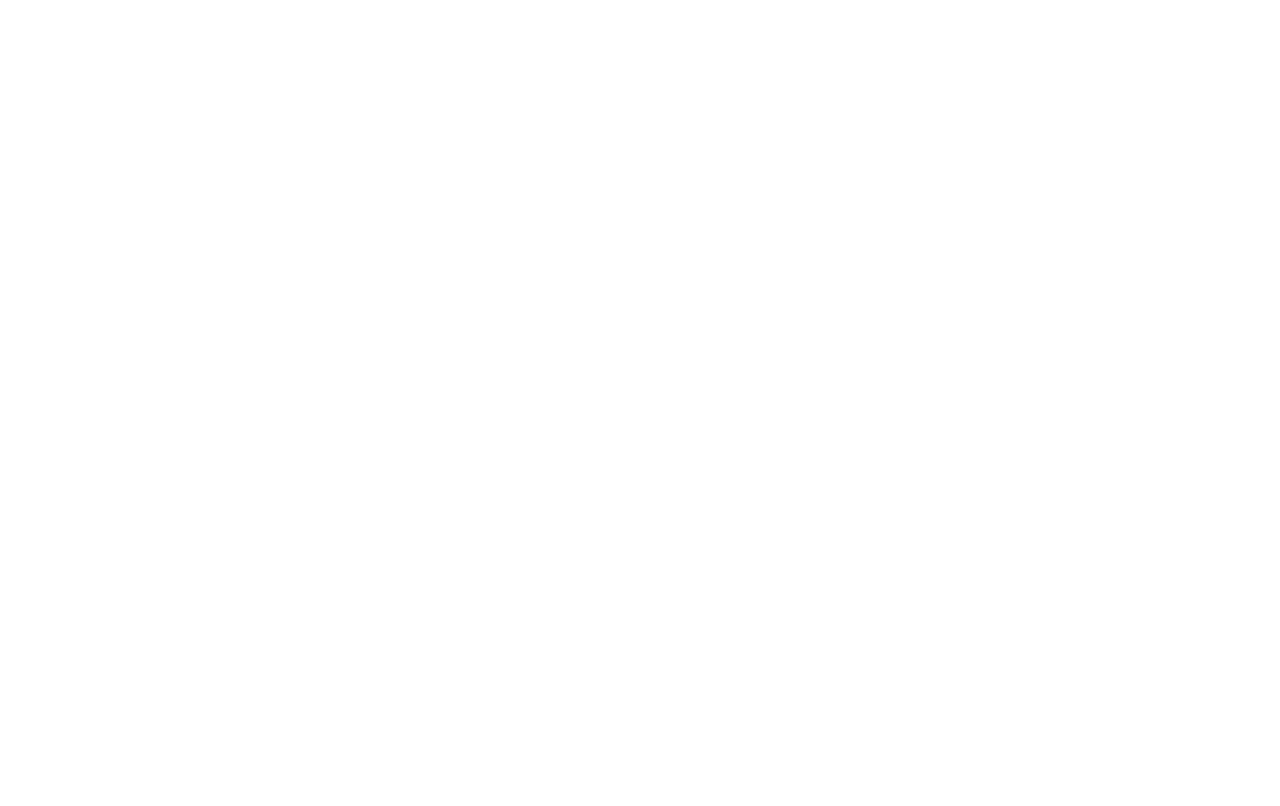
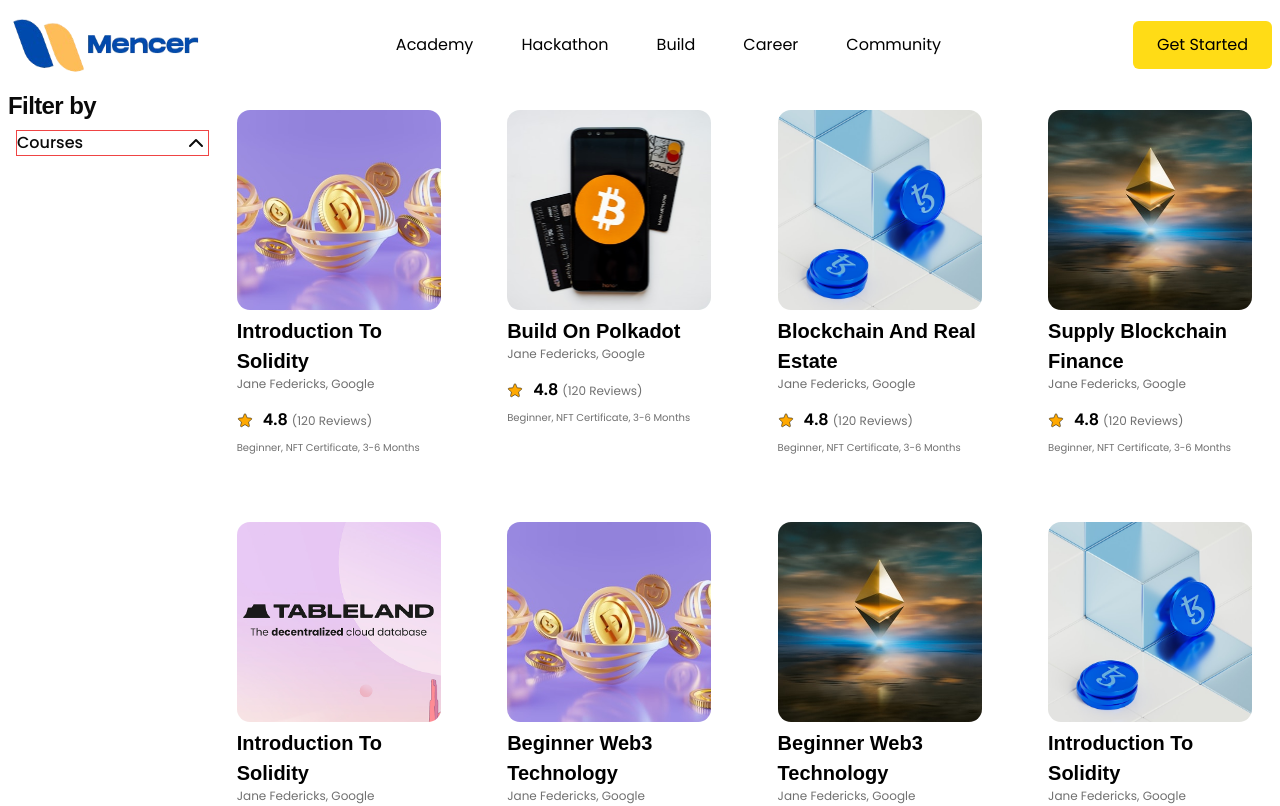
Before and after one commit to TryYourBestAndLeaveTheRest/mencer_show, a React (Vite) app in the folder src/mencer_show_frontend/: page /courses in a window 1280 px wide. Before the commit this address had no page. Shown: the top 806 px of the page. Built offline with nearby package versions, Linux system fonts and the light colour scheme; a web font is replaced by a local one.

Commit message:
courses page

```diff
--- a/src/mencer_show_frontend/package.json
+++ b/src/mencer_show_frontend/package.json
@@ -14,8 +14,10 @@
     "@dfinity/agent": "^1.4.0",
     "@dfinity/candid": "^1.4.0",
     "@dfinity/principal": "^1.4.0",
+    "@gsap/react": "^2.1.1",
     "@radix-ui/react-avatar": "^1.1.1",
     "@radix-ui/react-checkbox": "^1.1.2",
+    "@radix-ui/react-collapsible": "^1.1.1",
     "@radix-ui/react-progress": "^1.1.0",
     "@radix-ui/react-slot": "^1.1.0",
     "@radix-ui/react-tabs": "^1.1.1",
@@ -23,6 +25,7 @@
     "clsx": "^2.1.1",
     "formik": "^2.4.6",
     "framer-motion": "^11.11.1",
+    "gsap": "^3.12.5",
     "lucide-react": "^0.447.0",
     "react": "^18.2.0",
     "react-dom": "^18.2.0",
--- a/src/mencer_show_frontend/src/App.jsx
+++ b/src/mencer_show_frontend/src/App.jsx
@@ -30,12 +30,16 @@
 import Testimonials from "./components/homepage/testimonials";
 import MencerMarquee from "./components/homepage/ui/mencerMarquee";
 import WhyWeAreDifferent from "./components/homepage/whyWeAreDifferent";
+import AllCourses from "./pages/courses/courses";
+
 
 
 function App() {
 	return (
 		<Router>
 			<Routes>
+        {/* courses routes */}
+        <Route path="/courses" element={<AllCourses />} />
 
 				{/* Dashboard routes */}
 				<Route path="/dashboard" element={<Dashboard />} />
@@ -45,6 +49,7 @@
 					path="/dashboard/learn/:courseId"
 					elemen  t={<LearnCourseDetails />}
 				/>
+
 
 				{/* auth routes */}
 
--- /dev/null
+++ b/src/mencer_show_frontend/src/components/courses/coursesidebar.jsx
@@ -0,0 +1,75 @@
+import React from 'react'
+import gsap from 'gsap'
+import { useGSAP } from '@gsap/react'
+import { ChevronUp } from 'lucide-react';
+import { TypographyH5 } from '../Typography';
+import { Checkbox } from '../ui/checkbox';
+
+
+
+
+const Sidebar = () => {
+  const timeline = React.useRef();
+  const containerRef = React.useRef(null)
+  const [ coursesAccordion, setCoursesAccordion ] = React.useState(false);
+  const { context, contextSafe } = useGSAP(() => {
+    timeline.current = gsap.timeline({
+      defaults : {
+        duration : .2
+      }
+    })
+  }, {
+    scope : containerRef
+  })
+  const setAccordion1 = contextSafe(() => {
+    setCoursesAccordion(prevState=>!prevState)
+    gsap.to("#chevron1", {
+      rotate : !coursesAccordion ? 180 : 0,
+    })
+  })
+  return (
+    <div className='h-full w-[250px]'>
+      <TypographyH5>
+        Filter by
+      </TypographyH5>
+      <div className="flex flex-col p-2">
+        <div className="flex flex-col border border-red-500">
+          <div
+          className='flex flex-row items-center justify-between w-full cursor-pointer'
+          ref={containerRef}
+          onClick={setAccordion1}
+          >
+            <p className='font-medium'>Courses</p>
+            <ChevronUp id='chevron1'/>
+          </div>
+          {
+            coursesAccordion && (
+              <div className='flex flex-col mt-2 space-y-2 text-sm'>
+                <div className="flex space-x-3">
+                  <Checkbox
+                  className="border !border-[#00249A] !rounded-none w-5 h-5"/>
+                  <p>Aptos</p>
+                </div>
+                <div className="flex space-x-3">
+                  <Checkbox className="border !border-[#00249A] !rounded-none w-5 h-5"/>
+                  <p>Aptos</p>
+                </div>
+                <div className="flex space-x-3">
+                  <Checkbox className="border !border-[#00249A] !rounded-none w-5 h-5"/>
+                  <p>Aptos</p>
+                </div>
+                <div className="flex space-x-3">
+                  <Checkbox className="border !border-[#00249A] !rounded-none w-5 h-5"/>
+                  <p>Aptos</p>
+                </div>
+              </div>
+            )
+          }
+        </div>
+
+      </div>
+    </div>
+  )
+}
+
+export default Sidebar
--- /dev/null
+++ b/src/mencer_show_frontend/src/components/ui/collapsible.tsx
@@ -0,0 +1,9 @@
+import * as CollapsiblePrimitive from "@radix-ui/react-collapsible"
+
+const Collapsible = CollapsiblePrimitive.Root
+
+const CollapsibleTrigger = CollapsiblePrimitive.CollapsibleTrigger
+
+const CollapsibleContent = CollapsiblePrimitive.CollapsibleContent
+
+export { Collapsible, CollapsibleTrigger, CollapsibleContent }
--- /dev/null
+++ b/src/mencer_show_frontend/src/pages/courses/courses.jsx
@@ -0,0 +1,23 @@
+import React from 'react'
+import Header from '../../components/header'
+import Footer from '../../components/footer'
+import Courses from '../../components/homepage/courses'
+import Sidebar from '../../components/courses/coursesidebar'
+
+
+const AllCourses = () => {
+  return (
+    <div className="w-full max-w-[1440px] min-h-screen mx-auto px-2">
+      <div className="w-full mx-auto max-w-[1280px] min-h-screen">
+        <Header />
+        <div className='flex flex-row w-full h-full'>
+          <Sidebar />
+          <Courses />
+        </div>
+        <Footer />
+      </div>
+    </div >
+  )
+}
+
+export default AllCourses
```
